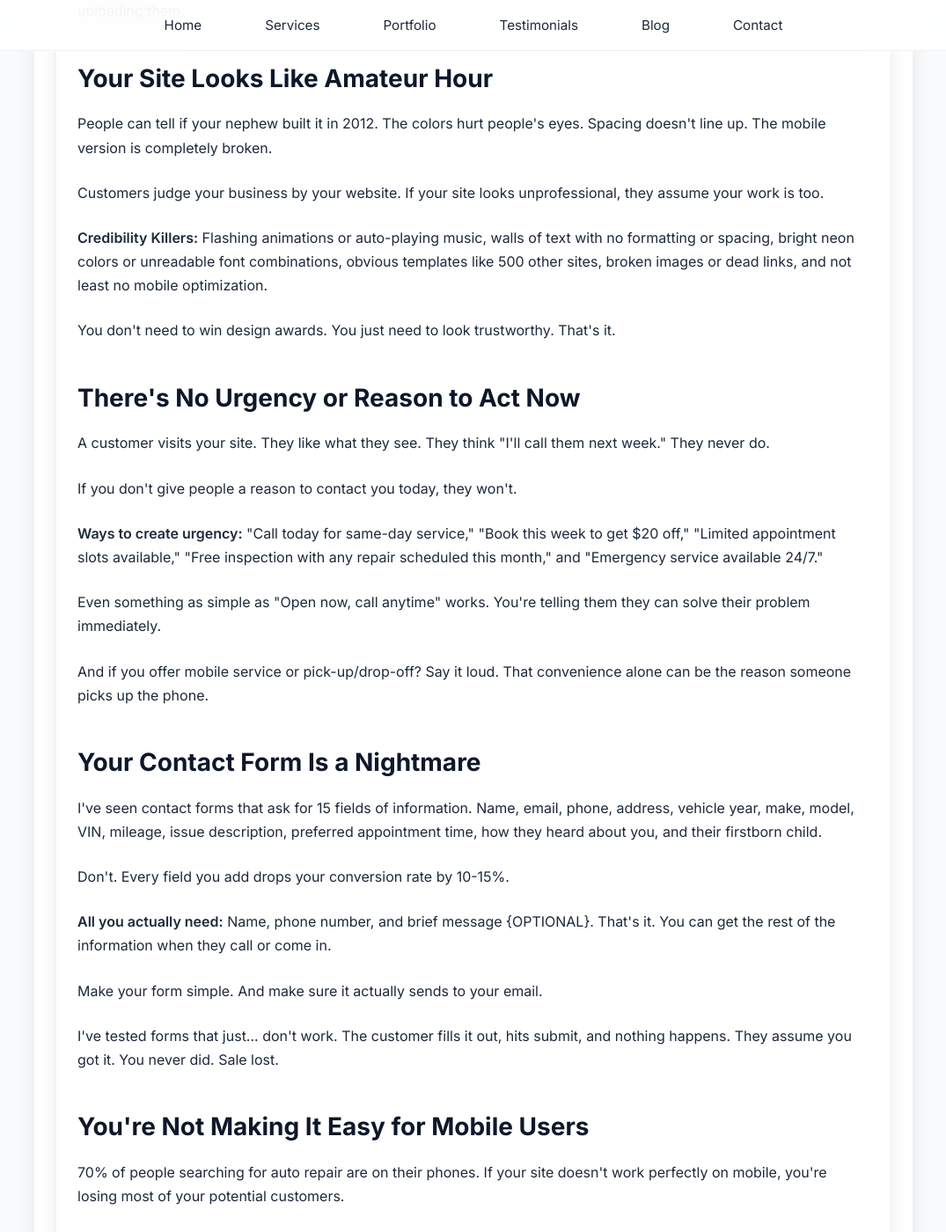
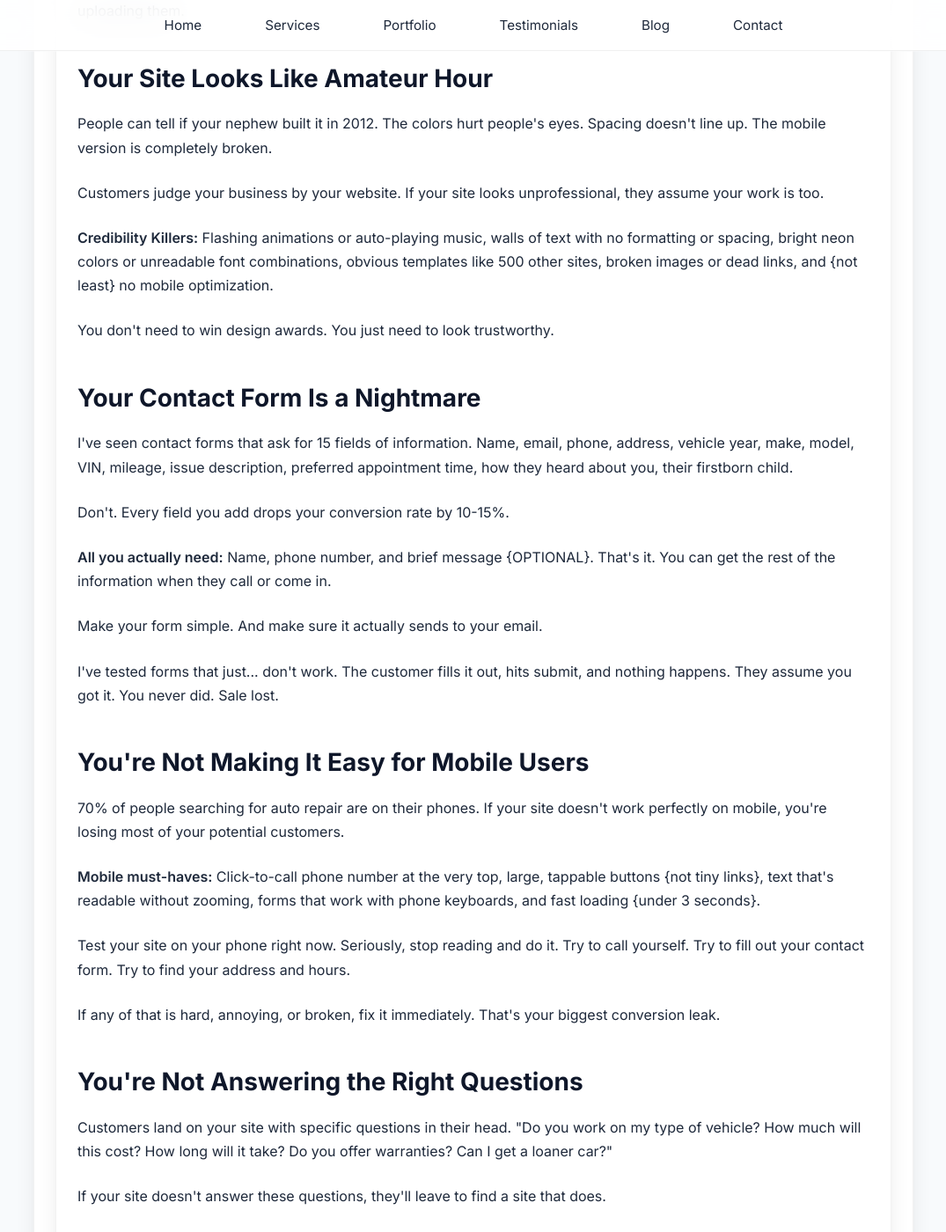
Before and after one commit to JamesBrownR/MeetingSurge, a Jekyll site: the page built from _posts/2025-12-20-website-not-getting-calls.md, in a window 1280 px wide and 1400 px high, scrolled down 3225 px. Shown: the whole window at 88% size, without its empty margins (102-1177 px from the left). Built offline with Jekyll 4.4.1, drawn with Linux system fonts in a browser that asks for light colours; some of the changed text lies outside the part shown.

Commit message:
Update 2025-12-20-website-not-getting-calls.md

```diff
--- a/_posts/2025-12-20-website-not-getting-calls.md
+++ b/_posts/2025-12-20-website-not-getting-calls.md
@@ -8,15 +8,15 @@
 <!-- Blog Content Area -->
 <div class="blog-container">
     <article class="blog-post">
-    <p>You check your website analytics. People are visiting. Some are even spending time on your site. But your phone isn't ringing. Your contact form coughs up spam. And you're watching customers swarm to competitors instead.</p>
-    <p>You can keep optimizing for clicks, but you're reading this because you feel the truth. Numbers are nice, money is better. And right now, you're pouring money into a website driving people away. Let me show you exactly how to fix it.</p>
+    <p>You check your website analytics. People visit. Some even spend time on your site. But your phone isn't ringing. Your contact form coughs up spam. And you're watching customers swarm on competitors instead.</p>
+    <p>You can keep obsessing over clicks, but you're reading this because you know the truth. Numbers are nice, money is better. And right now, you're pouring money into a website driving people away. Let me show you how to fix it.</p>
 
       <h2>The #1 Reason: Your Contact Info Is Playing Hide and Seek</h2>
 <p>A customer lands on your site. They're ready to call you. They start typing your phone number... wait, where's your phone number?</p>
 <p>It's buried in the footer in microscopic font. Or it's only on one page. Or worse, you just have a form and no direct number at all.</p>
 <p><strong>The fix is dead simple:</strong> Your phone number needs to be at the top of every single page. Make it big. Make it clickable. Make it impossible to miss.</p>
 <p>Think about it: if someone searches "brake repair near me," finds your site on their phone, and has to scroll through three pages to find your number... think they'll call? They won't. They'll hit back and call the next shop.</p>
-<p><strong>What to do right now:</strong> Put a click-to-call phone number in your header. Use a contrasting color. Make the font size at least 18px. Test it on your phone to make sure it actually triggers the call function.</p>
+<p><strong>What to do right now:</strong> Put a click-to-call phone number in your header. Use a contrasting color. Make the font size at least 18px. Test it on a phone to make sure it actually triggers the call function.</p>
 
 <h2>Your Call-to-Action Buttons Are Weak {Or Missing}</h2>
 <p>A visitor lands on your homepage. They scroll down. They read about your services. And then... nothing. No clear next step. No obvious button telling them what to do.</p>
@@ -53,18 +53,11 @@
 <h2>Your Site Looks Like Amateur Hour</h2>
 <p>People can tell if your nephew built it in 2012. The colors hurt people's eyes. Spacing doesn't line up. The mobile version is completely broken.</p>
 <p>Customers judge your business by your website. If your site looks unprofessional, they assume your work is too.</p>
-<p><strong>Credibility Killers:</strong> Flashing animations or auto-playing music, walls of text with no formatting or spacing, bright neon colors or unreadable font combinations, obvious templates like 500 other sites, broken images or dead links, and not least no mobile optimization.
-<p>You don't need to win design awards. You just need to look trustworthy. That's it.</p>
-
-<h2>There's No Urgency or Reason to Act Now</h2>
-<p>A customer visits your site. They like what they see. They think "I'll call them next week." They never do.</p>
-<p>If you don't give people a reason to contact you today, they won't.</p>
-<p><strong>Ways to create urgency:</strong> "Call today for same-day service," "Book this week to get $20 off," "Limited appointment slots available," "Free inspection with any repair scheduled this month," and "Emergency service available 24/7."</p>
-<p>Even something as simple as "Open now, call anytime" works. You're telling them they can solve their problem immediately.</p>
-<p>And if you offer mobile service or pick-up/drop-off? Say it loud. That convenience alone can be the reason someone picks up the phone.</p>
+<p><strong>Credibility Killers:</strong> Flashing animations or auto-playing music, walls of text with no formatting or spacing, bright neon colors or unreadable font combinations, obvious templates like 500 other sites, broken images or dead links, and {not least} no mobile optimization.
+<p>You don't need to win design awards. You just need to look trustworthy.</p>
 
 <h2>Your Contact Form Is a Nightmare</h2>
-<p>I've seen contact forms that ask for 15 fields of information. Name, email, phone, address, vehicle year, make, model, VIN, mileage, issue description, preferred appointment time, how they heard about you, and their firstborn child.</p>
+<p>I've seen contact forms that ask for 15 fields of information. Name, email, phone, address, vehicle year, make, model, VIN, mileage, issue description, preferred appointment time, how they heard about you, their firstborn child.</p>
 <p>Don't. Every field you add drops your conversion rate by 10-15%.</p>
 <p><strong>All you actually need:</strong> Name, phone number, and brief message {OPTIONAL}. That's it. You can get the rest of the information when they call or come in.</p>
 <p>Make your form simple. And make sure it actually sends to your email.</p>
@@ -74,10 +67,10 @@
 <p>70% of people searching for auto repair are on their phones. If your site doesn't work perfectly on mobile, you're losing most of your potential customers.</p>
 <p><strong>Mobile must-haves:</strong> Click-to-call phone number at the very top, large, tappable buttons {not tiny links}, text that's readable without zooming, forms that work with phone keyboards, and fast loading {under 3 seconds}.</p>
 <p>Test your site on your phone right now. Seriously, stop reading and do it. Try to call yourself. Try to fill out your contact form. Try to find your address and hours.</p>
-<p>If any of that is hard, annoying, or broken, fix it immediately. That's your biggest conversion leak right there.</p>
+<p>If any of that is hard, annoying, or broken, fix it immediately. That's your biggest conversion leak.</p>
 
 <h2>You're Not Answering the Right Questions</h2>
-<p>Customers land on your site with specific questions in their head. Do you work on my type of vehicle? How much will this cost? How long will it take? Do you offer warranties? Can I get a loaner car?</p>
+<p>Customers land on your site with specific questions in their head. "Do you work on my type of vehicle? How much will this cost? How long will it take? Do you offer warranties? Can I get a loaner car?"</p>
 <p>If your site doesn't answer these questions, they'll leave to find a site that does.</p>
 <p><strong>Add an FAQ section:</strong> Types of vehicles you service, average turnaround times, payment methods accepted, warranty information, whether you provide loaner vehicles or rides, if you offer mobile service or pickup/dropoff, and your diagnostic process/pricing.</p>
 <p>The more questions you answer on your site, the more comfortable people feel calling you.</p>
@@ -100,16 +93,16 @@
 <h2>The Ultimate Conversion Test</h2>
 <p>Here's a simple test to see if your website converts. Ask a friend who's never seen your site before to visit it on their phone. Give them this task:</p>
 <p><em>"You need an oil change today. Find out if this shop can help you and how to contact them."</em></p>
-<p>Watch what they do. If they struggle, get confused, or can't do it in less than 30 seconds, that's the same thing your real customers go through... before leaving.</p>
+<p>Watch what they do. If they struggle, get confused, or can't do it in less than 30 seconds, that's what your real customers go through... before leaving.</p>
 
 <h2>What to Fix First</h2>
 <p>You don't have to fix everything at once. Start here:</p>
-<p><strong>This week:</strong> Make your phone number visible and clickable on every page. Add clear CTAs {"Call Now for Free Quote"} on your homepage. Put your reviews on your homepage.</p>
+<p><strong>This week:</strong> Make your phone number visible and clickable on every page. Add clear CTAs {"Call Now for Free Quote"} on your homepage. Put reviews on your homepage.</p>
 <p><strong>This month:</strong> Test your site speed and fix big images. Simplify your contact form to 3-4 fields. Add an FAQ section answering common questions.</p>
 <p><strong>This quarter:</strong> If your site is broken on mobile or looks dated, invest in a redesign. You're leaving too much money on the table.</p>
 
 <h2>The Bottom Line</h2>
-<p>Traffic without conversions is wasted money. Your website exists for one purpose: to turn visitors into customers.</p>
+<p>Traffic - sales = wasted money. Your website exists for one purpose: to turn visitors into customers.</p>
 <p>If people are visiting your site but not calling, it's not because they don't need your services. It's because your website isn't making it easy to buy.</p>
 <p>Fix your contact info. Make your CTAs clear. Build trust with reviews and real photos. Make it work on mobile. Answer customer questions before they ask them.</p>
 <p>Do this and watch your phone start ringing.</p>
```
Also changed, not shown: other parts of _posts/2025-12-20-website-not-getting-calls.md (+1 -1 lines).
